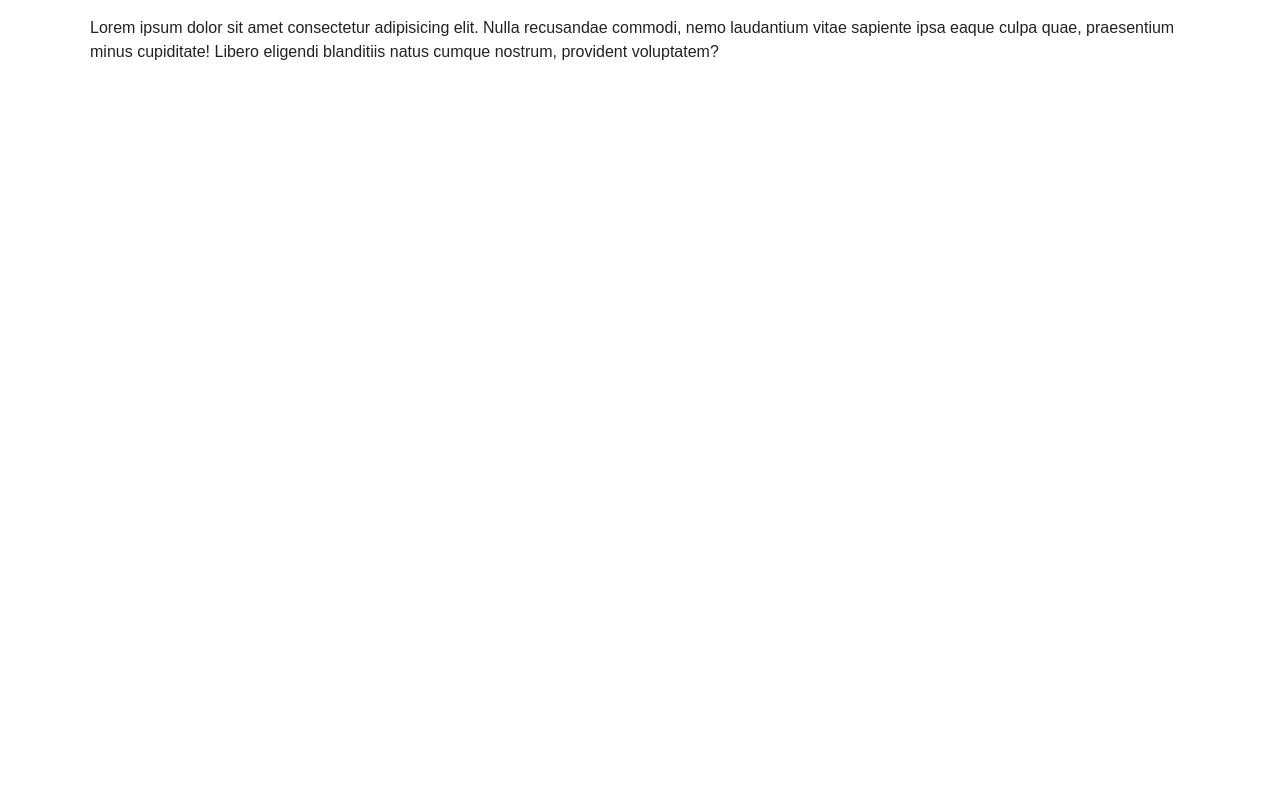
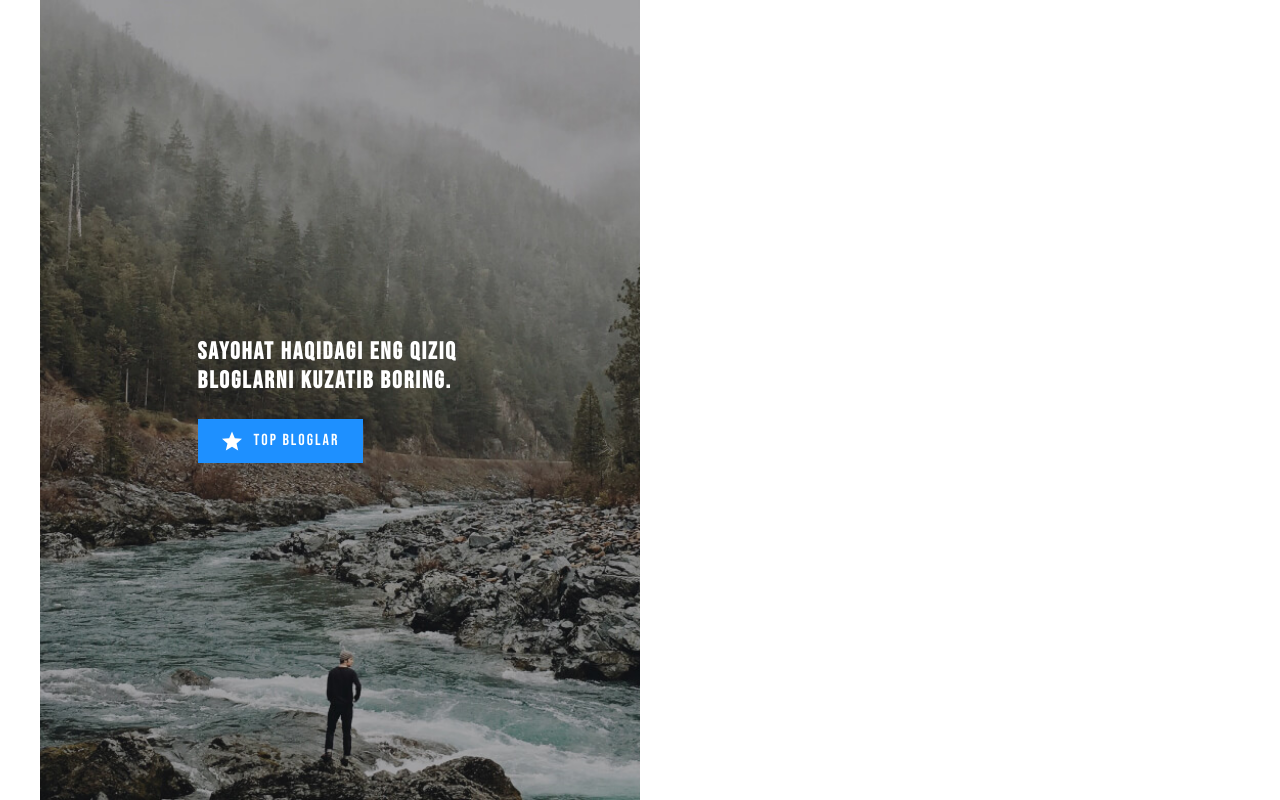
Before and after one commit to YahyaRahimov/exercise-article-with-teacher, a plain HTML site: page index.html in a window 1280 px wide. Drawn offline with Linux system fonts and the light colour scheme.

Commit message:
Add hero part

```diff
--- a/css/style.css
+++ b/css/style.css
@@ -17,11 +17,15 @@ body {
   height: 100%;
   padding: 0;
   margin: 0;
-  font-family: 'Arial', sans-serif;
+  font-family: 'Bebas Neue', sans-serif;
   font-size: 16px;
-  line-height: 1.5;
+  font-weight: 400;
+  line-height: normal;
   background-color: #fff;
   color: #222;
+  line-height: normal;
+  letter-spacing: 2px;
+  text-transform: uppercase;
 }
 
 img {
@@ -44,4 +48,82 @@ img {
 /* MAIN-CONTENT */
   .main-content {
     flex-grow: 1;
+    display: flex;
+    flex-direction: column;
   }
+
+
+/* GLOBAL-WRAPPER */
+.global-wrapper {
+  flex-grow: 1;
+  display: flex;
+  width: 100%;
+  max-width: 1200px;
+  margin-left: auto;
+  margin-right: auto;
+}
+
+
+/* HERO */
+.hero {
+  display: flex;
+  justify-content: center;
+  align-items: center;
+  width:100%;
+  max-width: 600px;
+  background-image: url(../img/left-bg.jpg);
+  background-repeat: no-repeat;
+  background-size: cover;
+  background-position: center bottom;
+}
+
+.hero-content {
+  width: 285px;
+}
+.hero-heading {
+  margin-top: 0;
+  margin-bottom: 24px;
+  font-size: 24px;
+  color: #fff;
+}
+
+.hero-link {
+  display: inline-block;
+  background-color: #1e90ff;
+  color: #fff;
+  text-decoration: none;
+  text-transform: uppercase;
+}
+.hero-link-inner {
+  display: flex;
+  padding: 12px 24px;
+}
+
+.hero-link-inner::before {
+  width: 20px;
+  height: 20px;
+  margin-right: 12px;
+  background-image: url(../img/yulduz.svg);
+  background-repeat: no-repeat;
+  background-size: contain;
+  background-position: center center;
+  content:"";
+}
+
+.hero-link-text {
+}
+
+
+/* RETINA-BG */
+@media
+only screen and (-webkit-min-device-pixel-ratio: 2),
+only screen and (   min--moz-device-pixel-ratio: 2),
+only screen and (     -o-min-device-pixel-ratio: 2/1),
+only screen and (        min-device-pixel-ratio: 2),
+only screen and (                min-resolution: 192dpi),
+only screen and (                min-resolution: 2dppx) {
+
+  .hero {
+    background-image: url(../img/left-bg@2x.jpg);
+  }
+}
--- a/index.html
+++ b/index.html
@@ -1,18 +1,37 @@
 <!DOCTYPE html>
-<html lang="en">
+<html lang="uz">
 <head>
   <meta charset="UTF-8">
   <meta name="viewport" content="width=device-width, initial-scale=1.0">
-  <title>Project</title>
+  <title>Sayohat</title>
 
-    <!-- CSS-STYLES -->
+  <!-- GOOGLE-FONTS -->
+  <link rel="preconnect" href="https://fonts.googleapis.com">
+  <link rel="preconnect" href="https://fonts.gstatic.com" crossorigin>
+  <link href="https://fonts.googleapis.com/css2?family=Bebas+Neue&family=Roboto+Condensed:wght@400;700&display=swap" rel="stylesheet">
+
+  <!-- CSS-STYLES -->
   <link rel="stylesheet" href="css/normalize.css">
   <link rel="stylesheet" href="css/style.css">
 </head>
 <body>
-  <div class="container">
-    <p>Lorem ipsum dolor sit amet consectetur adipisicing elit. Nulla recusandae commodi, nemo laudantium vitae sapiente ipsa eaque culpa quae, praesentium minus cupiditate! Libero eligendi blanditiis natus cumque nostrum, provident voluptatem?</p>
-  </div>
+  <main class="main-content">
+    <div class="global-wrapper">
+        <!-- HERO-CONTENT -->
+        <div class="hero">
+          <div class="hero-content">
+            <h1 class="hero-heading">Sayohat haqidagi eng qiziq
+              bloglarni kuzatib boring.</h1>
+              <a class="hero-link" href="#">
+                <span class="hero-link-inner">
+                  <span class="hero-link-text">Top bloglar</span>
+                </span>
+              </a>
+          </div>
+        </div>
+      </section>
+      </div>
+    </main>
 
   <script src="js/main.js"></script>
 </body>
```
Also changed, not shown: img/forest.jpg (added), img/forest@2x.jpg (added), img/home.jpg (added), img/home@2x.jpg (added), img/lake.jpg (added), img/lake@2x.jpg (added), img/left-bg.jpg (added), img/left-bg@2x.jpg (added), img/seen-icon.svg (added), img/time-icon.svg (added), img/yulduz.svg (added).
